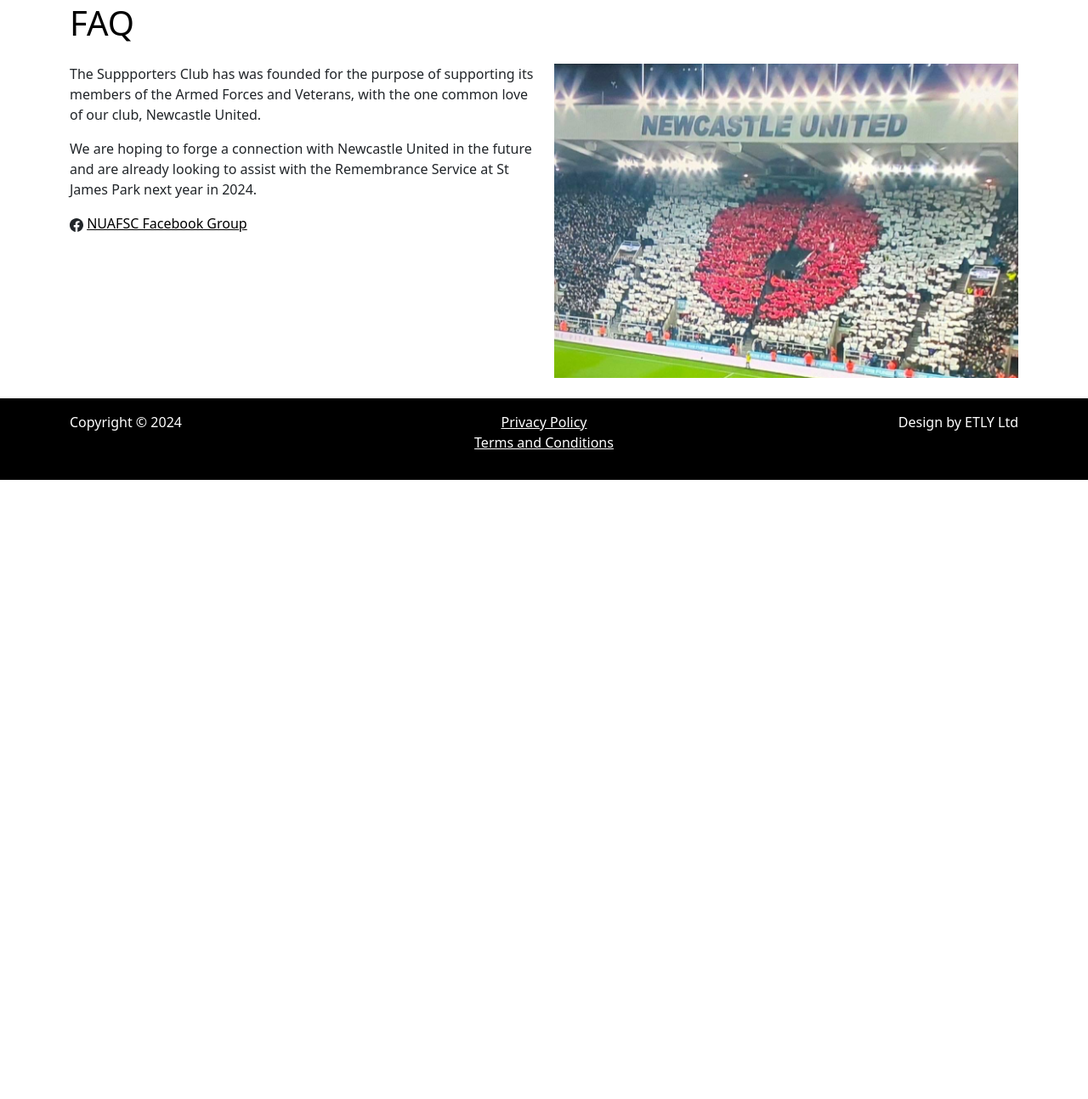
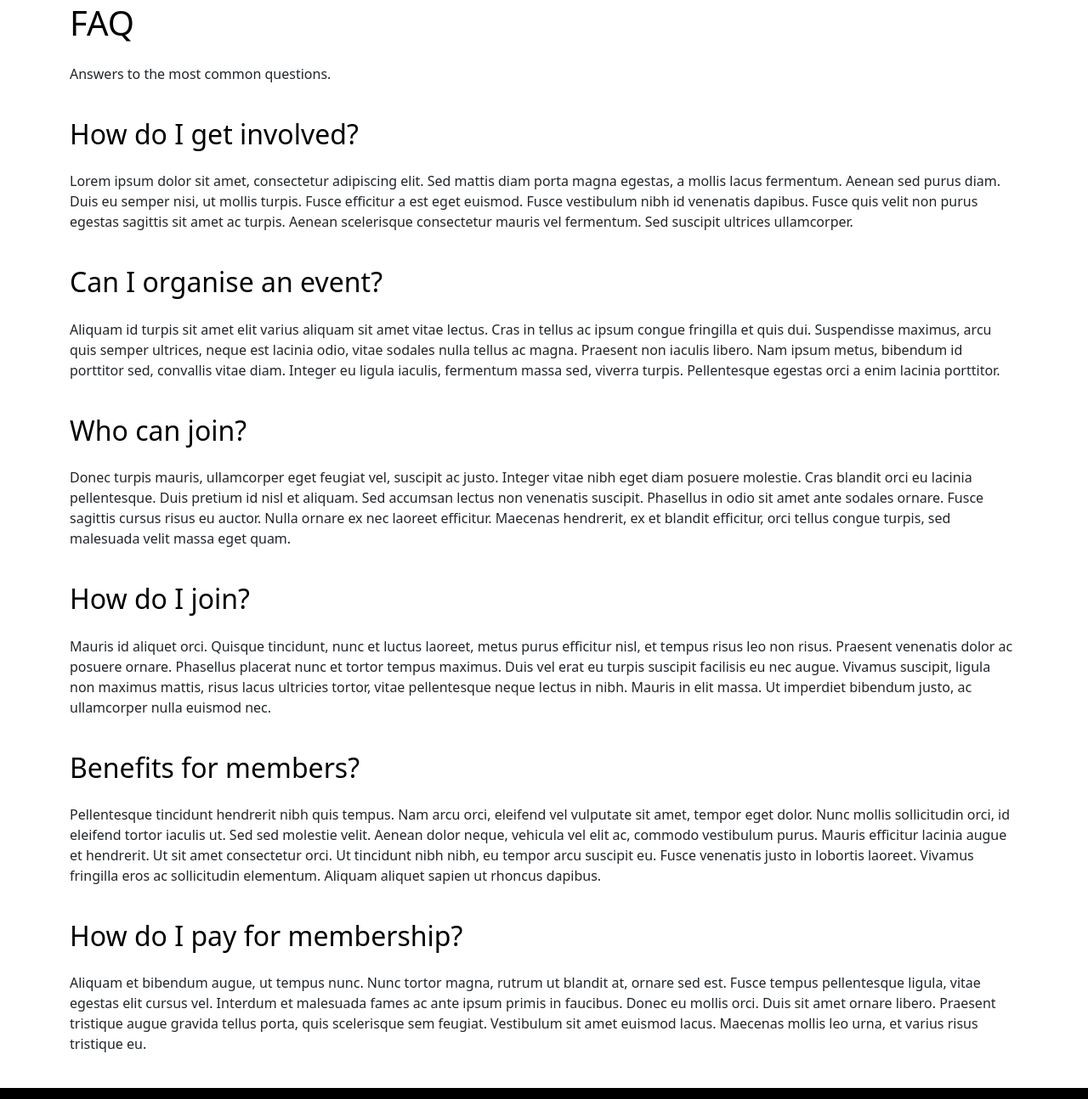
Before and after one commit to djn72/nuafsc-site, a website: page html/faq.html in a window 1280 px wide. Shown: the part 371-1665 px from the top of the page at 85% size. Before the commit the page ends 936 px from the top, so only its background shows below. Drawn offline with nearby package versions, Linux system fonts and the light colour scheme.

Commit message:
fix: add first faq topics

```diff
--- a/html/faq.html
+++ b/html/faq.html
@@ -1,7 +1,7 @@
 <!DOCTYPE html>
 <html lang="en">
 <head>
-  <title>Newcastle United Armed Forces Supporters Club - About</title>
+  <title>Newcastle United Armed Forces Supporters Club - FAQ</title>
   <meta charset="utf-8">
   <meta name="viewport" content="width=device-width, initial-scale=1">
   <link href="./bootstrap.css" rel="stylesheet">
@@ -44,22 +44,74 @@
         <h1 class="text-primary mb-4">FAQ</h1>
       </div>
       <div class="row">
-        <div class="col-lg-6 col-12 mb-4 mb-lg-0 d-flex">
-          <div>
-            <p>The Suppporters Club has was founded for the purpose of supporting its members of the Armed Forces and Veterans, with the one common love of our club, Newcastle United.</p>
-            <p>We are hoping to forge a connection with Newcastle United in the future and are already looking to assist with the Remembrance Service at St James Park next year in 2024.</p>
-            <p>
-              <svg xmlns="http://www.w3.org/2000/svg" width="16" height="16" fill="currentColor" class="bi bi-facebook" viewBox="0 0 16 16">
-                <path d="M16 8.049c0-4.446-3.582-8.05-8-8.05C3.58 0-.002 3.603-.002 8.05c0 4.017 2.926 7.347 6.75 7.951v-5.625h-2.03V8.05H6.75V6.275c0-2.017 1.195-3.131 3.022-3.131.876 0 1.791.157 1.791.157v1.98h-1.009c-.993 0-1.303.621-1.303 1.258v1.51h2.218l-.354 2.326H9.25V16c3.824-.604 6.75-3.934 6.75-7.951"/>
-              </svg> <a class="bi bi-facebook" href="https://www.facebook.com/share/62cyaY9h36AWBzYd/?mibextid=K35XfP">NUAFSC Facebook Group</a>
-            </p>
-          </div>
-        </div>
-        <div class="col-lg-6 col-12 d-flex justify-content-center">
-          <div>
-            <img src="images/stjamespoppy-562x381.png" class="about-image img-fluid">
-          </div>
-        </div>
+        <p>Answers to the most common questions.</p>
+      </div>
+    </div>
+  </section>
+  <!-- main -->
+
+  <section class="section-padding mb-4" id="how-to-get-involved">
+    <div class="container">
+      <div class="row">
+        <h2 class="text-primary mb-4">How do I get involved?</h2>
+      </div>
+      <div class="row">
+        <p>Lorem ipsum dolor sit amet, consectetur adipiscing elit. Sed mattis diam porta magna egestas, a mollis lacus fermentum. Aenean sed purus diam. Duis eu semper nisi, ut mollis turpis. Fusce efficitur a est eget euismod. Fusce vestibulum nibh id venenatis dapibus. Fusce quis velit non purus egestas sagittis sit amet ac turpis. Aenean scelerisque consectetur mauris vel fermentum. Sed suscipit ultrices ullamcorper.</p>
+      </div>
+    </div>
+  </section>
+
+  <section class="section-padding mb-4" id="organise-event">
+    <div class="container">
+      <div class="row">
+        <h2 class="text-primary mb-4">Can I organise an event?</h2>
+      </div>
+      <div class="row">
+        <p>Aliquam id turpis sit amet elit varius aliquam sit amet vitae lectus. Cras in tellus ac ipsum congue fringilla et quis dui. Suspendisse maximus, arcu quis semper ultrices, neque est lacinia odio, vitae sodales nulla tellus ac magna. Praesent non iaculis libero. Nam ipsum metus, bibendum id porttitor sed, convallis vitae diam. Integer eu ligula iaculis, fermentum massa sed, viverra turpis. Pellentesque egestas orci a enim lacinia porttitor.</p>
+      </div>
+    </div>
+  </section>
+
+  <section class="section-padding mb-4" id="who-can-join">
+    <div class="container">
+      <div class="row">
+        <h2 class="text-primary mb-4">Who can join?</h2>
+      </div>
+      <div class="row">
+        <p>Donec turpis mauris, ullamcorper eget feugiat vel, suscipit ac justo. Integer vitae nibh eget diam posuere molestie. Cras blandit orci eu lacinia pellentesque. Duis pretium id nisl et aliquam. Sed accumsan lectus non venenatis suscipit. Phasellus in odio sit amet ante sodales ornare. Fusce sagittis cursus risus eu auctor. Nulla ornare ex nec laoreet efficitur. Maecenas hendrerit, ex et blandit efficitur, orci tellus congue turpis, sed malesuada velit massa eget quam.</p>
+      </div>
+    </div>
+  </section>
+
+  <section class="section-padding mb-4" id="how-to-join">
+    <div class="container">
+      <div class="row">
+        <h2 class="text-primary mb-4">How do I join?</h2>
+      </div>
+      <div class="row">
+        <p>Mauris id aliquet orci. Quisque tincidunt, nunc et luctus laoreet, metus purus efficitur nisl, et tempus risus leo non risus. Praesent venenatis dolor ac posuere ornare. Phasellus placerat nunc et tortor tempus maximus. Duis vel erat eu turpis suscipit facilisis eu nec augue. Vivamus suscipit, ligula non maximus mattis, risus lacus ultricies tortor, vitae pellentesque neque lectus in nibh. Mauris in elit massa. Ut imperdiet bibendum justo, ac ullamcorper nulla euismod nec.</p>
+      </div>
+    </div>
+  </section>
+
+  <section class="section-padding mb-4" id="member-benefits">
+    <div class="container">
+      <div class="row">
+        <h2 class="text-primary mb-4">Benefits for members?</h2>
+      </div>
+      <div class="row">
+        <p>Pellentesque tincidunt hendrerit nibh quis tempus. Nam arcu orci, eleifend vel vulputate sit amet, tempor eget dolor. Nunc mollis sollicitudin orci, id eleifend tortor iaculis ut. Sed sed molestie velit. Aenean dolor neque, vehicula vel elit ac, commodo vestibulum purus. Mauris efficitur lacinia augue et hendrerit. Ut sit amet consectetur orci. Ut tincidunt nibh nibh, eu tempor arcu suscipit eu. Fusce venenatis justo in lobortis laoreet. Vivamus fringilla eros ac sollicitudin elementum. Aliquam aliquet sapien ut rhoncus dapibus.</p>
+      </div>
+    </div>
+  </section>
+
+  <section class="section-padding mb-4" id="how-to-pay">
+    <div class="container">
+      <div class="row">
+        <h2 class="text-primary mb-4">How do I pay for membership?</h2>
+      </div>
+      <div class="row">
+        <p>Aliquam et bibendum augue, ut tempus nunc. Nunc tortor magna, rutrum ut blandit at, ornare sed est. Fusce tempus pellentesque ligula, vitae egestas elit cursus vel. Interdum et malesuada fames ac ante ipsum primis in faucibus. Donec eu mollis orci. Duis sit amet ornare libero. Praesent tristique augue gravida tellus porta, quis scelerisque sem feugiat. Vestibulum sit amet euismod lacus. Maecenas mollis leo urna, et varius risus tristique eu.</p>
       </div>
     </div>
   </section>
@@ -71,7 +123,7 @@
           <p>Copyright &copy; 2024</p>
         </div>
         <div class="col-md-4 text-center">
-          <ul class="list-unstyled">
+          <ul class="list-unstyled mb-0">
             <li><a href="./privacy.html" class="text-white">Privacy Policy</a></li>
             <li><a href="./terms.html" class="text-white">Terms and Conditions</a></li>
           </ul>
```
